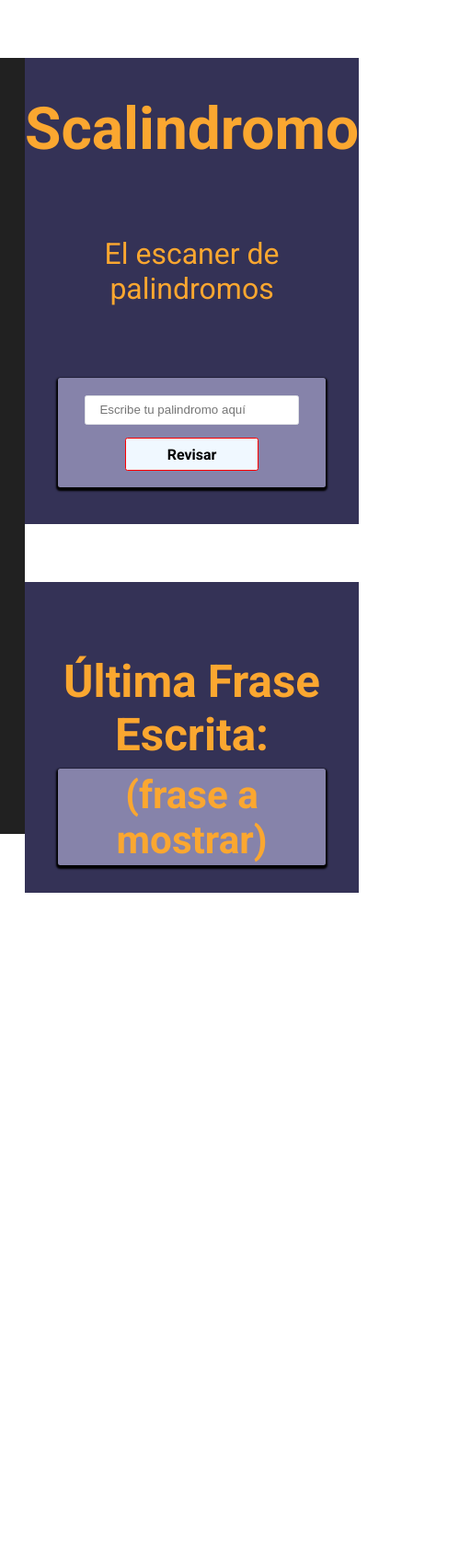
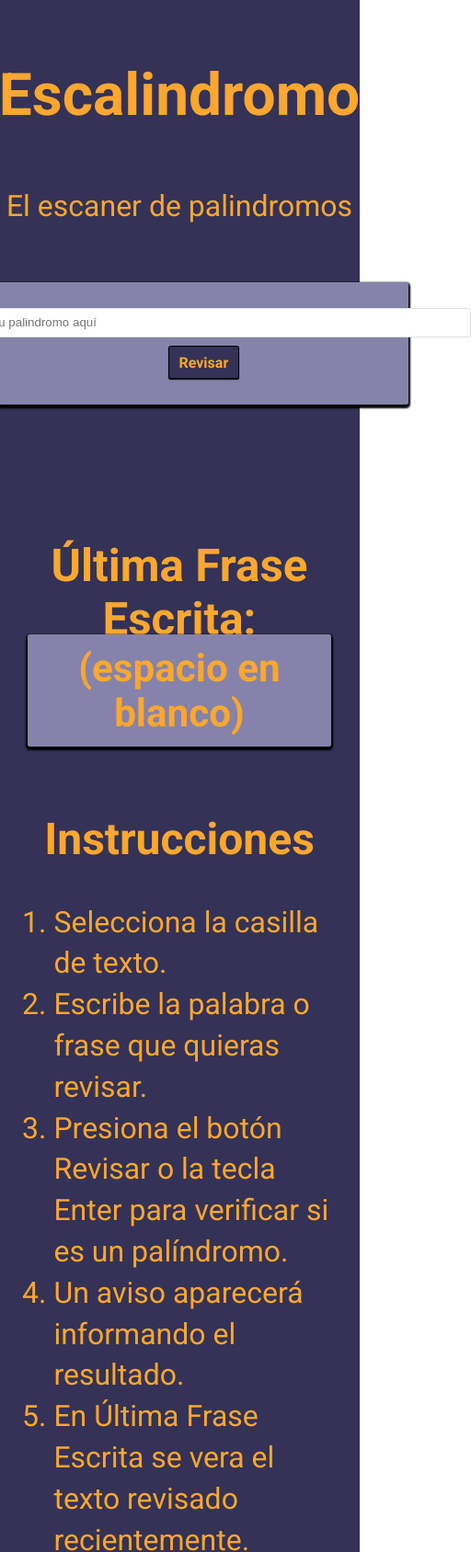
Before and after one commit to Ulzahk/Escalindromo, a plain HTML site: page src/index.html in a window 390 px wide. Shown: the whole page at 92% size, 512 px wide, since content can reach past the window. Before the commit the page ends 971 px from the top, so only its background shows below. Drawn offline with nearby package versions, Linux system fonts and the light colour scheme.

Commit message:
Changing app name and adding tablet display

```diff
--- a/src/assets/index.js
+++ b/src/assets/index.js
@@ -1,8 +1,14 @@
 const reviewButton = document.querySelector('.form-button')
 const inputAction = document.getElementById('formInput')
-
+let enterCounter = 0
 let palindromeTries = []
-
+const enterListener = document.addEventListener('keyup', (event) =>{
+    if(event.keyCode === 13 && enterCounter === 0){
+        event.preventDefault()
+        document.getElementById('formInput').focus()
+        enterCounter++
+    }
+})
 
 const palindromeChecker = (word) =>{
     //.trim() elimina espacios de los lados
@@ -32,7 +38,7 @@ const palindromeChecker = (word) =>{
     console.log(reverseWord)
 }
 
-const showPalindromeTries = (triesArray) =>{
+const showPalindromeTry = (triesArray) =>{
     for(var i = 0; i < triesArray.length; i++){
         if(triesArray[i] === ''){
             document.getElementById("triesText").innerHTML = '(espacio en blanco)'
@@ -42,20 +48,35 @@ const showPalindromeTries = (triesArray) =>{
     }
 }
 
+const showPalindromesList = (triesArray) => {
+    let elementHTML = ''
+    triesArray.forEach( (item) => {
+        elementHTML += '<li>' + item + '</li>'
+    })
+    document.getElementById("list-container").innerHTML = '<ul>' + elementHTML + '</ul>'
+}
 
-inputAction.addEventListener('keyup', function(event){
+const emptyInput = () =>{
+    inputText = document.getElementById('formInput').value = ''
+}
+
+inputAction.addEventListener('keyup', (event) =>{
     if(event.keyCode === 13){
         event.preventDefault()
         inputText = document.getElementById('formInput').value
         palindromeTries.push(inputText)
         palindromeChecker(inputText)
-        showPalindromeTries(palindromeTries)
+        showPalindromeTry(palindromeTries)
+        showPalindromesList(palindromeTries)
+        emptyInput()
     } else {
         reviewButton.onclick = () => {
             inputText = document.getElementById('formInput').value
             palindromeTries.push(inputText)
             palindromeChecker(inputText)
-            showPalindromeTries(palindromeTries)
+            showPalindromeTry(palindromeTries)
+            showPalindromesList(palindromeTries)
+            emptyInput()
         }
     }
 })
--- a/src/assets/style.css
+++ b/src/assets/style.css
@@ -3,6 +3,7 @@
 :root{
     --gray-primary-color:#212121;
     --blue-primary-color: #343256;
+    --dark-blue-primary-color: #222138;
     --blue-secondary-color: #8683AA;
     --orange-primary-color: #FBA730;
 }
@@ -28,10 +29,22 @@ main .instructions-container{
     grid-column: 1/2;
     height: 100vh;
     width: auto;
-    background-color: var(--gray-primary-color);
+    background-color: var(--blue-primary-color);
     overflow-y: scroll;
+    color: var(--orange-primary-color);
 }
 
+main .instructions-container .instructions-container-guides{
+    text-align: left;
+    line-height: 140%;
+    padding-right: 5%;
+}
+
+main .instructions-container .list-container{
+    text-align: left;
+    line-height: 140%;
+    padding-right: 5%;
+}
 
 main .form-container{
     grid-row: 1/2;
@@ -68,7 +81,7 @@ main .form-container div{
 }
 
 main .form-container div .form-input:hover{
-    box-shadow: 0 1px 6px 0 #20212447;
+    box-shadow: 0 1px 6px 0 #0c0c0e47;
 }
 
 main .form-container div .form-input{
@@ -77,27 +90,23 @@ main .form-container div .form-input{
     margin: 0 10% 5% 10%;
     padding: 7.5px 0 7.5px 15px;
     outline: none;
-
 }
 
-main .form-container div .form-input:hover{
-
-}
 
 main .form-container div .form-button{
-    background-color: aliceblue;
-    color: black;
+    background-color: var(--blue-primary-color);
+    color: var(--orange-primary-color);
     font-weight: 700;
     border-radius: 2.5px;
-    border: 1px solid red;
-    margin: 0 25% 0 25%;
+    border: 1px solid #000000;
+    margin: 0 40% 0 40%;
     padding: 7.5px 0 7.5px 0;
     text-decoration: none;
-
+    box-shadow: 0 1px 1px rgba(0,0,0,1);
 }
 
 main .form-container div .form-button:hover{
-    background-color: rgb(129, 141, 151);
+    background-color: var(--dark-blue-primary-color);
     cursor: pointer;
 }
 
@@ -116,6 +125,7 @@ main .tries-container{
     text-align: center;
     font-size: 5vh;
     font-weight: 700;
+
 }
 
 main .tries-container p{
@@ -123,13 +133,70 @@ main .tries-container p{
     border-radius: 2.5px;
     box-shadow: 0 2px 2px 2px rgba(0,0,0,1);
     margin: -100px 10% 0;
-    padding: 1% 0   ;
+    padding: 1% 0;
 }
 
 
 
-@media screen and (min-width:768px){
+@media screen and (max-width:1140px) and (min-height: 660px){
+    main{
+        grid-template-columns: 1fr ;
+        grid-template-rows: 3fr 1fr 1fr;
+    }
 
+    main .instructions-container{
+        grid-row: 3/4;
+        grid-column: 1/2;
+        height: 100vh;
+        overflow-y: none;
+        font-size: 2rem;
+    }
+
+    main .instructions-container .instructions-container-guides{
+        padding-left: 5%;
+    }
+
+    main .instructions-container .list-container{
+        padding-left: 5%;
+    }
+
+    main .form-container{
+        grid-row: 1/2;
+        grid-column: 1/2;
+    }
+
+    main .form-container p {
+        margin-top: -100px;
+    }
+
+    main .form-container div{
+        background-color: var(--blue-secondary-color);
+        display: grid;
+        grid-template-columns: 1fr;
+        border-radius: 2.5px;
+        margin: -100px auto 0;
+        padding: 7% 32%;
+        box-shadow: 0 2px 2px 2px rgba(0,0,0,1);
+    }
+
+    main .form-container div .form-input{
+        margin: 0 -100% 5% -100%;
+    }
+
+    main .form-container div .form-button{
+        margin: 0 30% 0 30%;
+    }
+
+
+    main .tries-container{
+        grid-row: 2/3;
+        grid-column: 1/2;
+    }
+
+    main .tries-container p{
+        margin: -125px 8% 0;
+        padding: 3% 3%;
+    }
 }
 
 @media screen and (min-width: 320px){
--- a/src/index.html
+++ b/src/index.html
@@ -3,17 +3,31 @@
 <head>
     <meta charset="UTF-8">
     <meta name="viewport" content="width=device-width, initial-scale=1.0">
-    <title>Scalindromo</title>
+    <title>Escalindromo</title>
     <link rel="stylesheet" href="./assets/style.css">
-    <link rel="icon" href="./assets/Logo-Scalindromo.png">
+    <link rel="icon" href="./assets/Logo-Scalindromo.png" sizes="64x16">
 </head>
 <body>
     <main>
         <section class="instructions-container">
-
+            <h2>Instrucciones</h2>
+            <div class="instructions-container-guides">
+                <ol>
+                    <li>Selecciona la casilla de texto.</li>
+                    <li>Escribe la palabra o frase que quieras revisar.</li>
+                    <li>Presiona el botón Revisar o la tecla Enter para verificar si es un palíndromo.</li>
+                    <li>Un aviso aparecerá informando el resultado.</li>
+                    <li>En Última Frase Escrita se vera el texto revisado recientemente.</li>
+                    <li>La sección Lista de Frases Probadas, presentara todos los textos que se hayan revisados en esta sesión.</li>
+                    <li>Espero que te sea de utilidad y muchas gracias por usar Escalindromo.</li>
+                </ol>
+            </div>
+            <h3>Lista de Frases Probadas</h3>
+            <div id="list-container" class="list-container">
+            </div>
         </section>
         <section class="form-container">
-            <h1>Scalindromo</h1>
+            <h1>Escalindromo</h1>
             <p>El escaner de palindromos</p>
             <div>
                 <input class="form-input" id="formInput" type="text" placeholder="Escribe tu palindromo aquí">
@@ -22,7 +36,7 @@
         </section>
         <section class="tries-container">
             <h3>Última Frase Escrita:</h3>
-            <p id="triesText">(frase a mostrar)</p>
+            <p id="triesText">(espacio en blanco)</p>
         </section>
     </main>
     <script src="https://unpkg.com/sweetalert/dist/sweetalert.min.js"></script>
```
Also changed, not shown: 1 other file.
